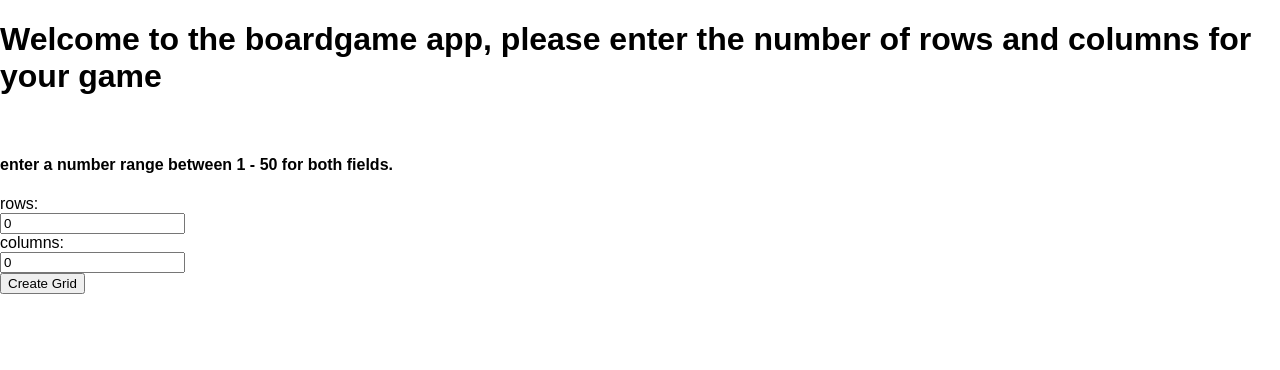
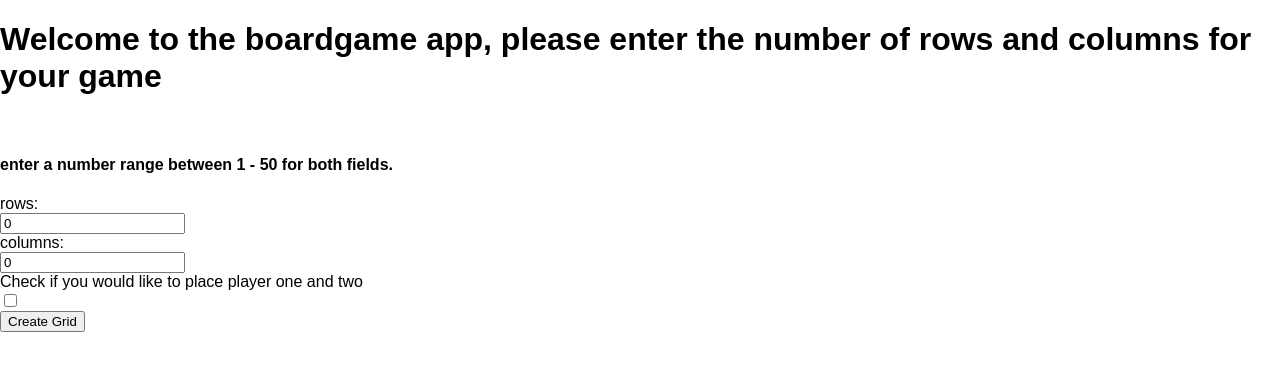
Before and after one commit to jakyle/Boardgame, a React (Create React App) app: page / in a window 1280 px wide. Shown: the top 370 px of the page. Built offline with nearby package versions, Linux system fonts and the light colour scheme; what react-router-redux would draw is missing.

Commit message:
made adding players optional

```diff
--- a/src/Containers/Home/Home.ts.d.ts
+++ b/src/Containers/Home/Home.ts.d.ts
@@ -9,6 +9,7 @@ export interface PosValid {
 export interface HomeState {
   pos: TilePosition;
   errorMessage: string;
+  includePlayers: boolean;
 }
 
 export interface StoreProps {}
--- a/src/Containers/Home/Home.tsx
+++ b/src/Containers/Home/Home.tsx
@@ -10,14 +10,20 @@ import PositionInputs from '../../Components/PositionInputs/PositionInputs';
 class Home extends React.Component<AllProps, HomeState> {
 
   state = {
+    includePlayers: false,
     pos: { col: 0, row: 0 },
     errorMessage: '',
   };
 
   public handleChangeFor = (propertyName: string) => (event: React.FormEvent<HTMLInputElement>) => {
-    const pos = {...this.state.pos};
-    pos[propertyName] = event.currentTarget.value;
-    this.setState({pos });
+    if (propertyName === 'includePlayers') {
+      const {includePlayers} = this.state;
+      this.setState({includePlayers: !includePlayers});
+    } else {
+      const pos = {...this.state.pos};
+      pos[propertyName] = event.currentTarget.value;
+      this.setState({pos });
+    }
   }
 
   public handleSubmit = (event: React.MouseEvent<HTMLButtonElement>) => {
@@ -25,7 +31,9 @@ class Home extends React.Component<AllProps, HomeState> {
     const pos = {...this.state.pos};
     if (posValidation(pos.col) && posValidation(pos.row)) {
       this.props.onCreateBoard(pos);
-      this.props.history.push('/playerpos');
+      this.state.includePlayers
+        ? this.props.history.push('/playerpos')
+        : this.props.history.push('/board');
     } else {
       const errorMessage = 'Invalid entry, enter a number range between 1 - 50 for both fields';
       this.setState({errorMessage});
@@ -40,6 +48,12 @@ class Home extends React.Component<AllProps, HomeState> {
         <br />
         <h4>enter a number range between 1 - 50 for both fields.</h4>
         <PositionInputs pos={pos} handleChange={this.handleChangeFor} />
+        <label>Check if you would like to place player one and two</label><br />
+        <input
+          type="checkbox"
+          onChange={this.handleChangeFor('includePlayers')}
+          checked={this.state.includePlayers}
+        /> <br />
         <button onClick={this.handleSubmit} >Create Grid</button><br />
         {this.state.errorMessage.length > 0
           ? <p>{this.state.errorMessage}</p>
```
